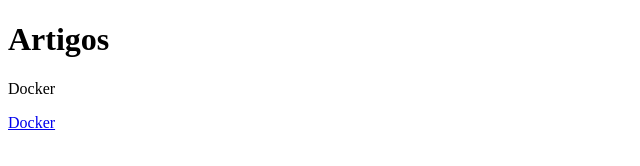
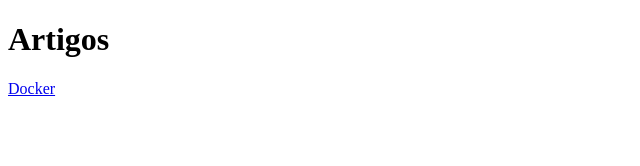
Before and after one commit to jorgerabello3/jorgerabello3.github.io, a plain HTML site: page index.html in a window 1280 px wide. Shown: the whole page, without its empty margins (0-640 px from the left). Drawn offline with Linux system fonts and the light colour scheme.

Commit message:
Update index.html

```diff
--- a/index.html
+++ b/index.html
@@ -11,7 +11,6 @@
     <body>
         <script src="" async defer></script>
         <h1>Artigos</h1>
-        <p>Docker</p>
-        <a href="https://github.com/jorgerabello3/jorgerabello3.github.io/blob/main/docker.md">Docker</a>
+        <p><a href="https://github.com/jorgerabello3/jorgerabello3.github.io/blob/main/docker.md">Docker</a></p>
     </body>
 </html>
```
